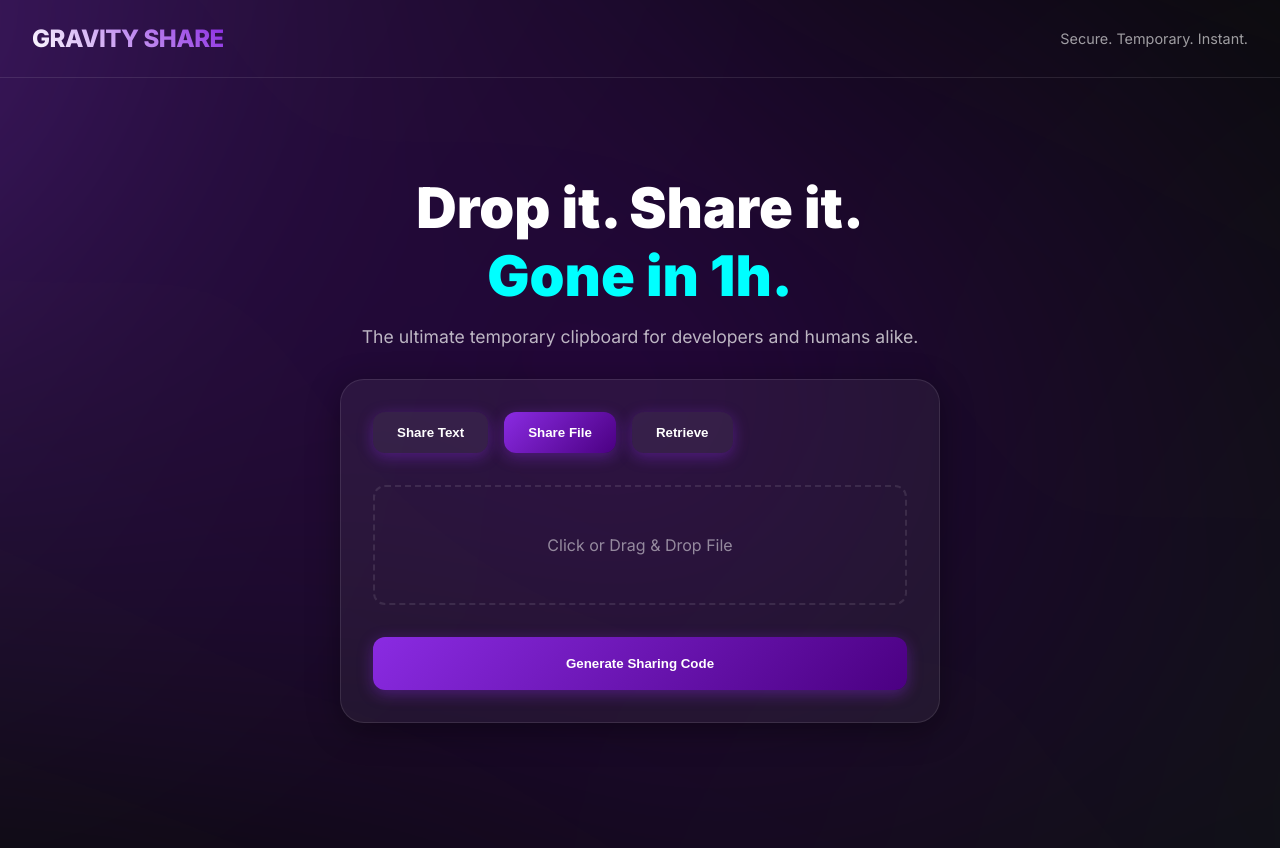
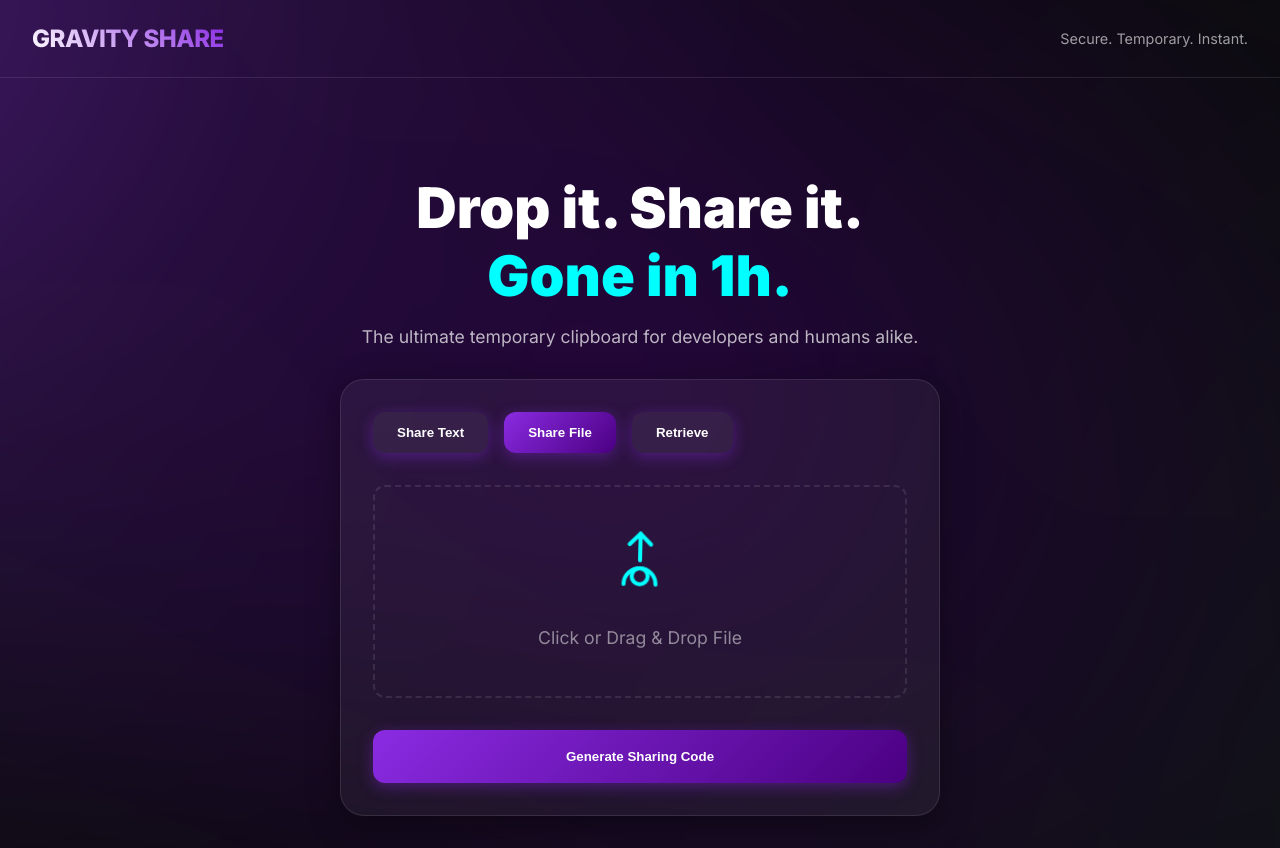
Before and after one commit to PUSHTEESHAH2003/GRAVITY-SHARE, a Next.js app in the folder frontend/: page / in a window 1280 px wide. Both pictures are taken after a click on the button "Share File". Before the commit the page ends 800 px from the top, so only its background shows below. Built offline with nearby package versions, Linux system fonts and the light colour scheme.

Commit message:
feat: implement frontend UI for text/file sharing and retrieval with glassmorphism styling

```diff
--- a/frontend/src/app/globals.css
+++ b/frontend/src/app/globals.css
@@ -137,3 +137,27 @@ body::before {
   color: var(--accent);
   font-size: 1.2rem;
 }
+
+/* Upload Sign Animations */
+@keyframes float {
+  0% { transform: translateY(0px) rotate(0deg); }
+  50% { transform: translateY(-10px) rotate(2deg); }
+  100% { transform: translateY(0px) rotate(0deg); }
+}
+
+@keyframes pulse-glow {
+  0% { filter: drop-shadow(0 0 5px var(--accent)); opacity: 0.8; }
+  50% { filter: drop-shadow(0 0 20px var(--accent)); opacity: 1; }
+  100% { filter: drop-shadow(0 0 5px var(--accent)); opacity: 0.8; }
+}
+
+.upload-icon {
+  animation: float 4s ease-in-out infinite;
+  margin-bottom: 1.5rem;
+  color: var(--accent);
+}
+
+.upload-icon.dragging {
+  animation: pulse-glow 1.5s ease-in-out infinite;
+  scale: 1.2;
+}
--- a/frontend/src/app/page.tsx
+++ b/frontend/src/app/page.tsx
@@ -128,9 +128,27 @@ export default function Home() {
               onChange={(e) => setFile(e.target.files?.[0] || null)}
             />
             {file ? (
+              <div className="upload-icon dragging" style={{ marginBottom: '1rem' }}>
+                <svg width="48" height="48" viewBox="0 0 24 24" fill="none" stroke="currentColor" strokeWidth="2" strokeLinecap="round" strokeLinejoin="round">
+                  <path d="M12 2v10m0 0l-3-3m3 3l3-3" style={{ transform: 'rotate(180deg)', transformOrigin: 'center' }} />
+                  <path d="M20 16.58A5 5 0 0 0 18 7h-1.26A8 8 0 1 0 4 15.25" />
+                </svg>
+              </div>
+            ) : (
+              <div className={`upload-icon ${isDragging ? 'dragging' : ''}`}>
+                <svg width="64" height="64" viewBox="0 0 24 24" fill="none" stroke="currentColor" strokeWidth="1.5" strokeLinecap="round" strokeLinejoin="round">
+                  <path d="M12 12V2" />
+                  <path d="m8 6 4-4 4 4" />
+                  <circle cx="12" cy="18" r="3" />
+                  <path d="M12 15a6 6 0 0 0-6 6" />
+                  <path d="M18 21a6 6 0 0 0-6-6" />
+                </svg>
+              </div>
+            )}
+            {file ? (
               <p style={{ color: 'var(--accent)', fontWeight: 'bold' }}>{file.name}</p>
             ) : (
-              <p style={{ opacity: 0.5 }}>{isDragging ? "Drop it here!" : "Click or Drag & Drop File"}</p>
+              <p style={{ opacity: 0.5, fontSize: '1.1rem' }}>{isDragging ? "Drop to defy gravity" : "Click or Drag & Drop File"}</p>
             )}
           </div>
         )}
```
